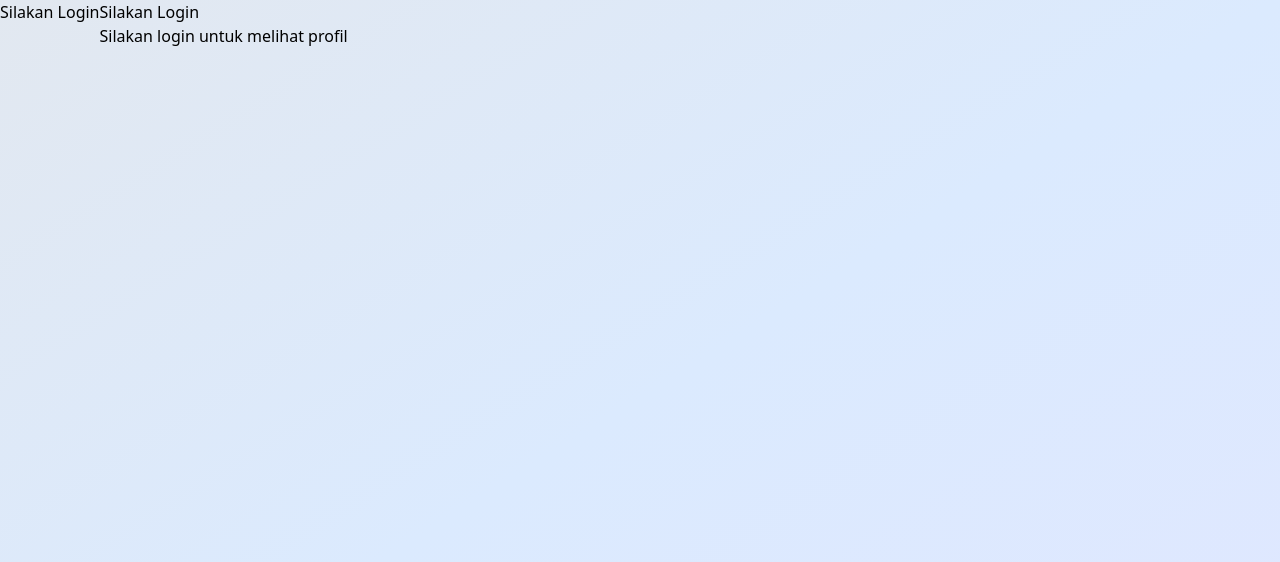
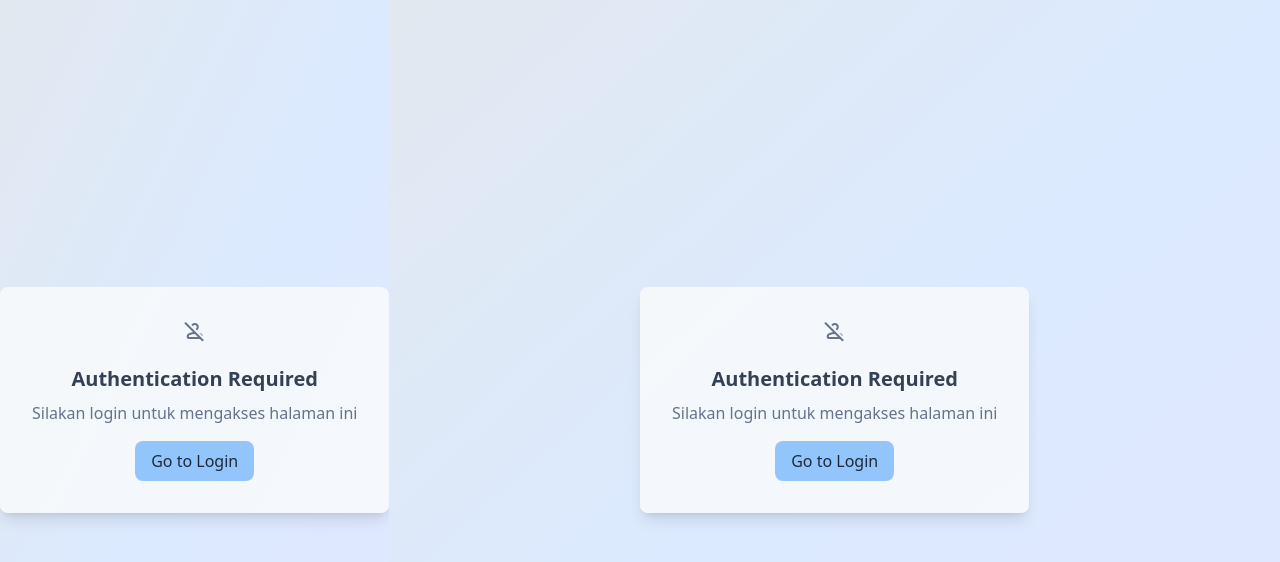
Before and after one commit to irfanifn/sisdiklat-project, a React (Vite) app in the folder frontend/: page /profile in a window 1280 px wide. Shown: the top 562 px of the page. Built offline with nearby package versions, Linux system fonts and the light colour scheme.

Commit message:
Update styling untuk loading & error states

```diff
--- a/frontend/src/components/Header.jsx
+++ b/frontend/src/components/Header.jsx
@@ -11,11 +11,40 @@ function Header() {
   console.log("Current theme:", isDark ? "dark" : "light");
 
   if (loading) {
-    return <div>Loading...</div>;
+    return (
+      <div className="min-h-screen flex items-center justify-center bg-main-gradient">
+        <div className="text-center">
+          <div className="animate-spin rounded-full h-12 w-12 border-b-2 border-blue-600 mx-auto mb-4"></div>
+          <p className="text-primary text-lg">Loading...</p>
+        </div>
+      </div>
+    );
   }
 
   if (!user) {
-    return <div>Silakan Login</div>;
+    return (
+      <div className="min-h-screen flex items-center justify-center bg-main-gradient">
+        <div className="text-center bg-card p-8 rounded-lg shadow-lg">
+          <div className="mb-4">
+            <span className="material-symbols-rounded text-6xl text-secondary">
+              person_off
+            </span>
+          </div>
+          <h2 className="text-xl font-semibold text-primary mb-2">
+            Authentication Required
+          </h2>
+          <p className="text-secondary mb-4">
+            Silakan login untuk mengakses halaman ini
+          </p>
+          <button
+            onClick={() => navigate("/")}
+            className="bg-btn-primary text-contrast px-4 py-2 rounded-lg hover:bg-btn-primary transition"
+          >
+            Go to Login
+          </button>
+        </div>
+      </div>
+    );
   }
 
   const getTitle = () => {
--- a/frontend/src/components/MainProfile.jsx
+++ b/frontend/src/components/MainProfile.jsx
@@ -7,11 +7,40 @@ function MainProfile() {
   const { user, loading, setUser } = useUser();
 
   if (loading) {
-    return <div>Loading...</div>;
+    return (
+      <div className="min-h-screen flex items-center justify-center bg-main-gradient">
+        <div className="text-center">
+          <div className="animate-spin rounded-full h-12 w-12 border-b-2 border-blue-600 mx-auto mb-4"></div>
+          <p className="text-primary text-lg">Loading...</p>
+        </div>
+      </div>
+    );
   }
 
   if (!user) {
-    return <div>Silakan login untuk melihat profil</div>;
+    return (
+      <div className="min-h-screen flex items-center justify-center bg-main-gradient">
+        <div className="text-center bg-card p-8 rounded-lg shadow-lg">
+          <div className="mb-4">
+            <span className="material-symbols-rounded text-6xl text-secondary">
+              person_off
+            </span>
+          </div>
+          <h2 className="text-xl font-semibold text-primary mb-2">
+            Authentication Required
+          </h2>
+          <p className="text-secondary mb-4">
+            Silakan login untuk mengakses halaman ini
+          </p>
+          <button
+            onClick={() => navigate("/")}
+            className="bg-btn-primary text-contrast px-4 py-2 rounded-lg hover:bg-btn-primary transition"
+          >
+            Go to Login
+          </button>
+        </div>
+      </div>
+    );
   }
 
   return (
--- a/frontend/src/components/Sidebar.jsx
+++ b/frontend/src/components/Sidebar.jsx
@@ -8,11 +8,40 @@ function Sidebar() {
   const { user, loading, logout } = useUser();
 
   if (loading) {
-    return <div>Loading...</div>;
+    return (
+      <div className="min-h-screen flex items-center justify-center bg-main-gradient">
+        <div className="text-center">
+          <div className="animate-spin rounded-full h-12 w-12 border-b-2 border-blue-600 mx-auto mb-4"></div>
+          <p className="text-primary text-lg">Loading...</p>
+        </div>
+      </div>
+    );
   }
 
   if (!user) {
-    return <div>Silakan Login</div>;
+    return (
+      <div className="min-h-screen flex items-center justify-center bg-main-gradient">
+        <div className="text-center bg-card p-8 rounded-lg shadow-lg">
+          <div className="mb-4">
+            <span className="material-symbols-rounded text-6xl text-secondary">
+              person_off
+            </span>
+          </div>
+          <h2 className="text-xl font-semibold text-primary mb-2">
+            Authentication Required
+          </h2>
+          <p className="text-secondary mb-4">
+            Silakan login untuk mengakses halaman ini
+          </p>
+          <button
+            onClick={() => navigate("/")}
+            className="bg-btn-primary text-contrast px-4 py-2 rounded-lg hover:bg-btn-primary transition"
+          >
+            Go to Login
+          </button>
+        </div>
+      </div>
+    );
   }
 
   return (
```
